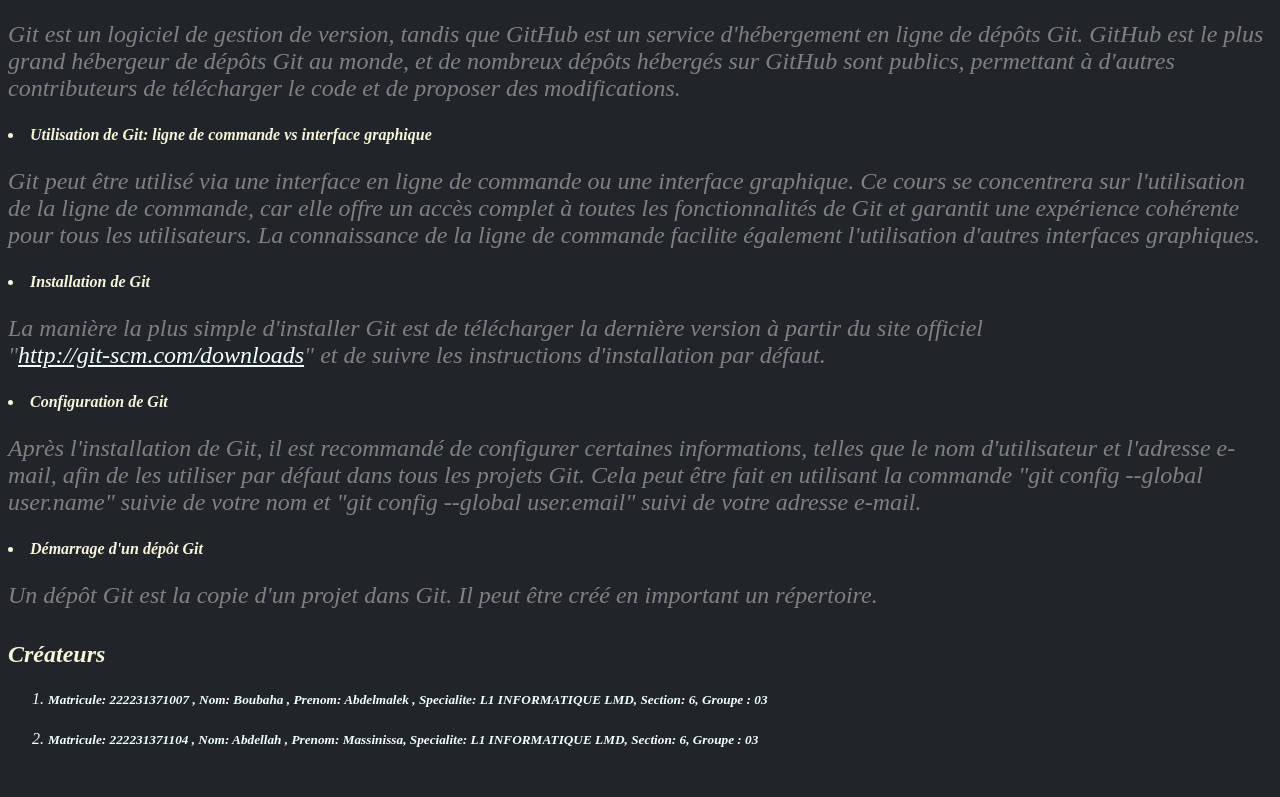
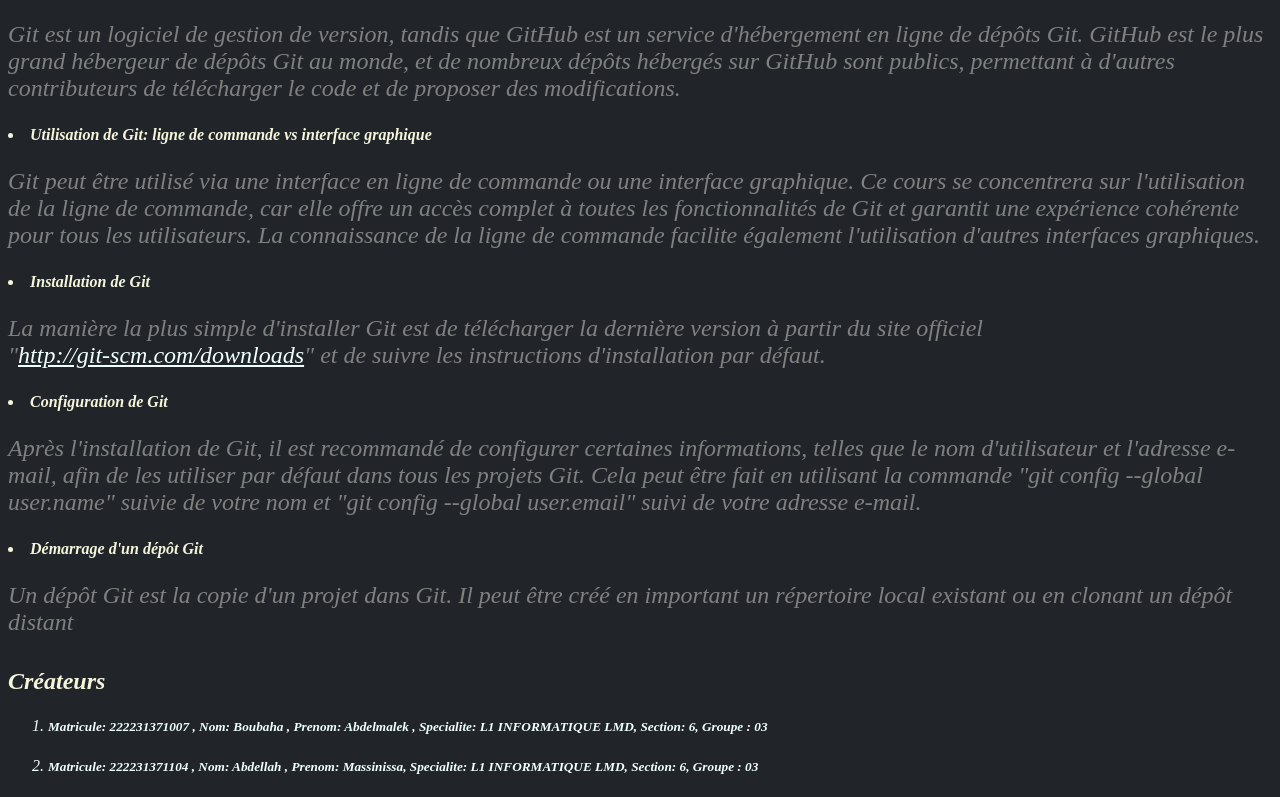
Before and after one commit to Alexanderthegreaat/TIC-Activite-5, a plain HTML site: page index.html in a window 1280 px wide. Shown: the part 2298-3095 px from the top of the page. Before the commit the page ends 3068 px from the top, so only its background shows below. Drawn offline with Linux system fonts and the light colour scheme.

Commit message:
index.html

```diff
--- a/index.html
+++ b/index.html
@@ -129,7 +129,7 @@
 <h4><li> Configuration de Git</li></h4>
 <p>Après l'installation de Git, il est recommandé de configurer certaines informations, telles que le nom d'utilisateur et l'adresse e-mail, afin de les utiliser par défaut dans tous les projets Git. Cela peut être fait en utilisant la commande "git config --global user.name" suivie de votre nom et "git config --global user.email" suivi de votre adresse e-mail.</p>
 <h4><li>Démarrage d'un dépôt Git</li></h4>
-<p>Un dépôt Git est la copie d'un projet dans Git. Il peut être créé en important un répertoire.</p>
+<p>Un dépôt Git est la copie d'un projet dans Git. Il peut être créé en important un répertoire local existant ou en clonant un dépôt distant</p>
 
   </div>
   <div>
```
